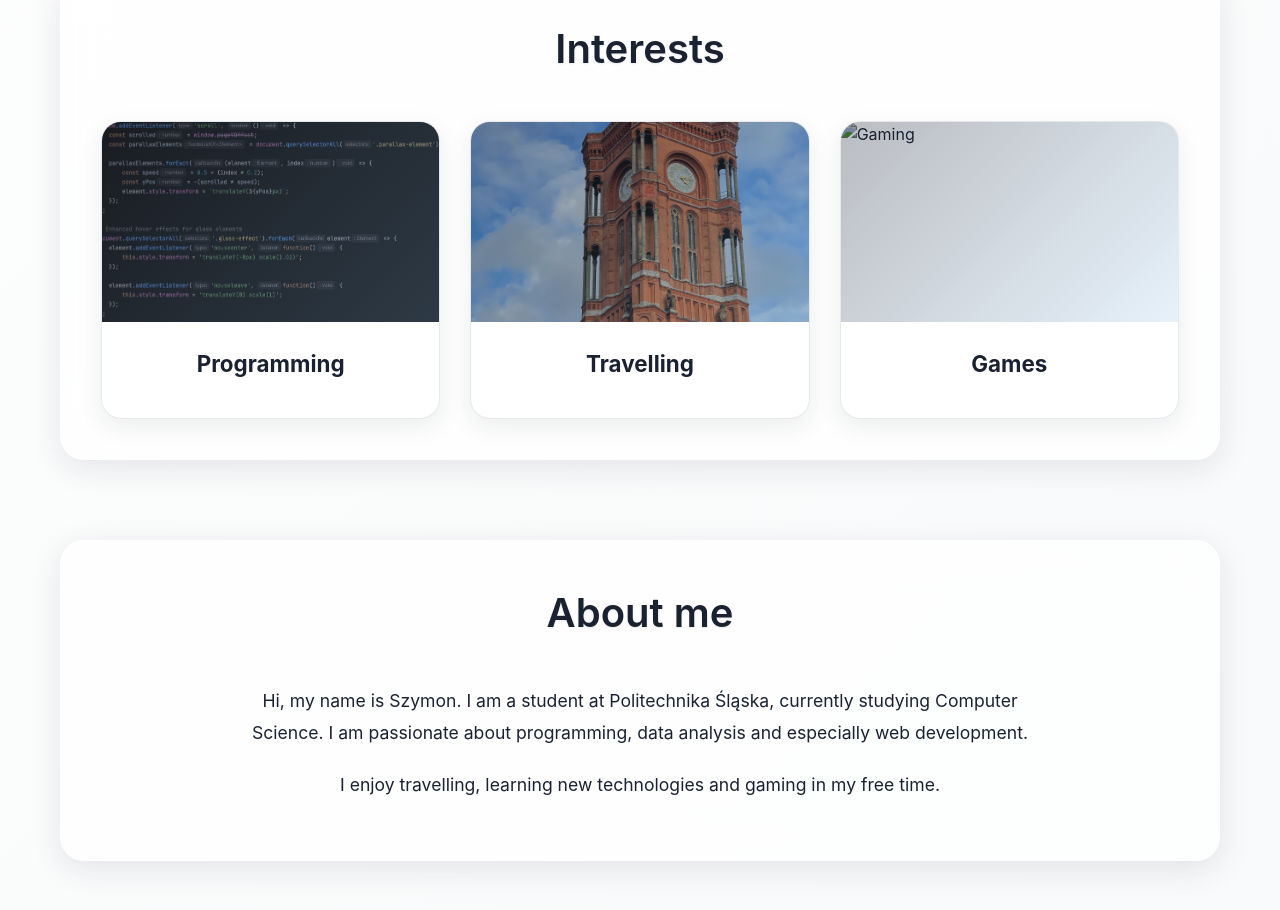
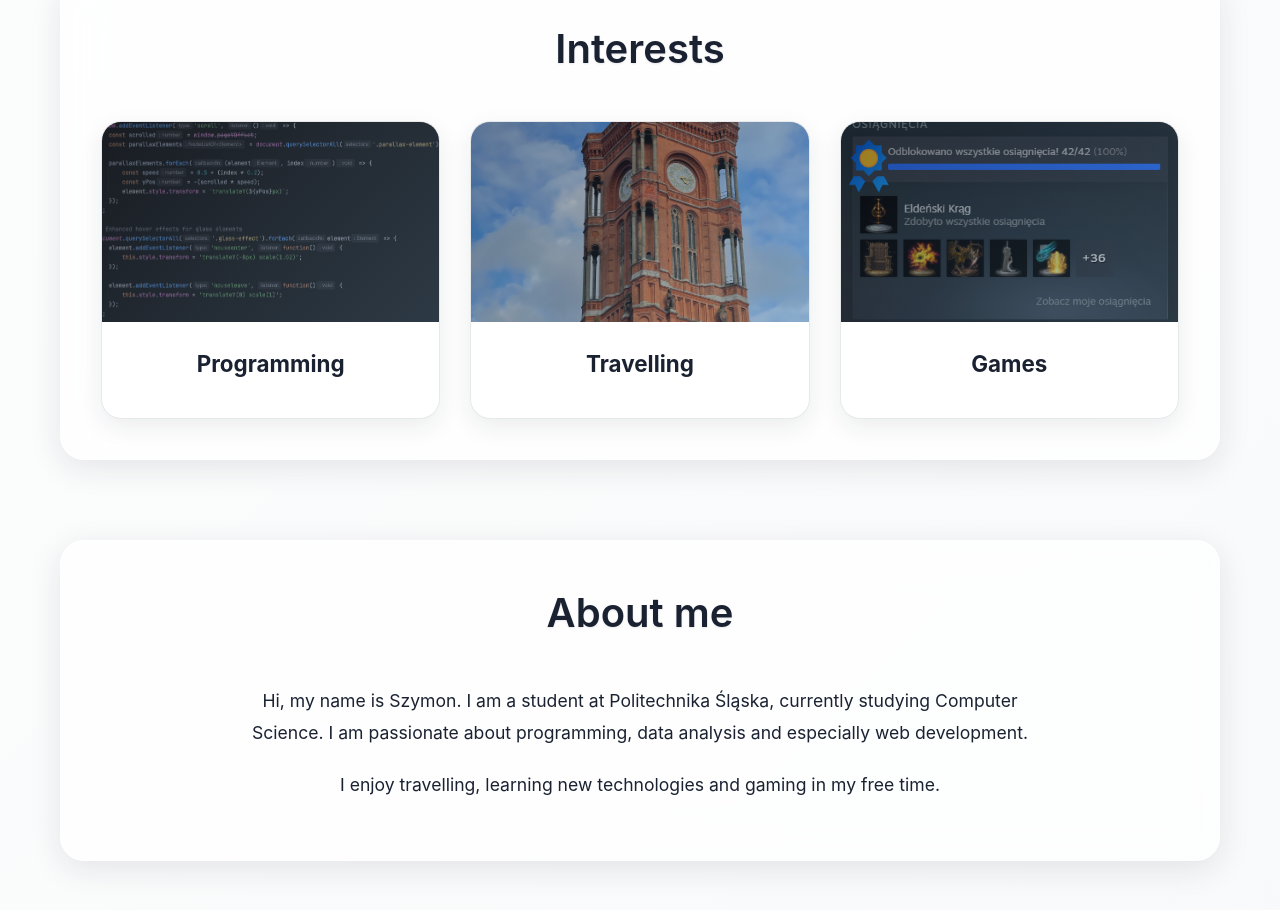
Before and after one commit to szymon-owczarek/mi-snyJe-, a website: page index.html in a window 1280 px wide. Shown: the part 1900-2810 px from the top of the page. Drawn offline with Linux system fonts and the light colour scheme; no server answers.

Commit message:
photo - date

```diff
--- a/index.html
+++ b/index.html
@@ -191,7 +191,7 @@
 
                 <div class="interest-item">
                     <div class="interest-image">
-                        <img src="gaming.jpg_large" alt="Gaming">
+                        <img src="gaming.png" alt="Gaming">
                         <div class="interest-overlay">
                         </div>
                     </div>
```
Also changed, not shown: gaming.png (added), 1 other file.
